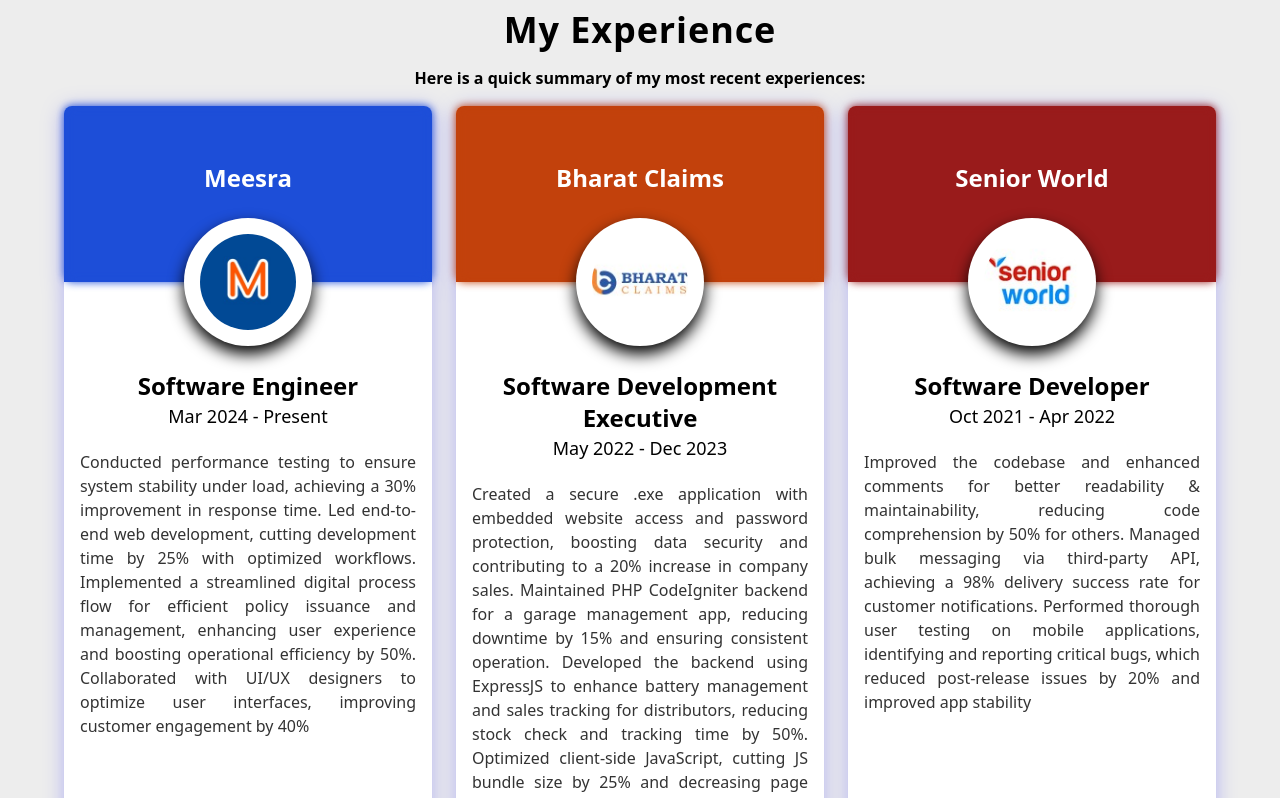
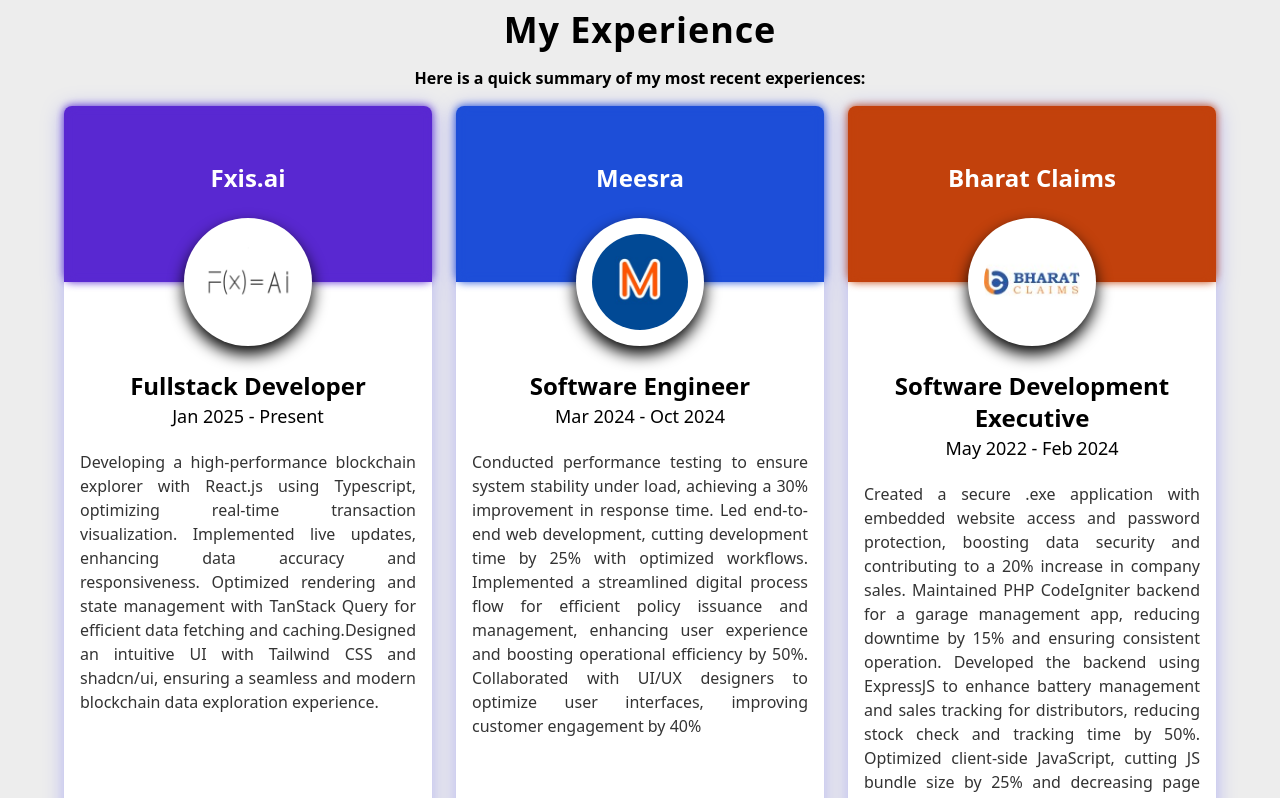
Before and after one commit to jatin-yadav/developer-portfolio-, a React (Vite) app: page / in a window 1280 px wide. Shown: the part 4340-5138 px from the top of the page. Built offline with nearby package versions, Linux system fonts and the light colour scheme; no server answers.

Commit message:
added new company

```diff
--- a/src/assets/index.ts
+++ b/src/assets/index.ts
@@ -39,6 +39,7 @@
 import seniorworld_logo from "./company/seniorworld_logo.jpeg";
 import nora_logo from "./company/nora_logo.jpeg";
 import teslaIcon from "./company/tesla.png";
+import fxisai from "./company/fx-logo.png";
 import blog1 from "./blogpost/blog1.jpg";
 import blog2 from "./blogpost/blog2.jpg";
 import blog3 from "./blogpost/blog3.jpg";
@@ -99,4 +100,5 @@
   CopyIcon,
   resumeLink,
   monorepoimg,
+  fxisai
 };
--- a/src/pages/Work.tsx
+++ b/src/pages/Work.tsx
@@ -1,14 +1,22 @@
-import { nora_logo, meesra_logo, seniorworld_logo, bharat_claims_logo } from "@/assets";
+import { nora_logo, meesra_logo, seniorworld_logo, bharat_claims_logo, fxisai } from "@/assets";
 import ExperinceDisplay from "@/components/ExperinceDisplay";
 import { styles } from "@/styles"
 
 const workExperince = [
     {
+        companyName: "Fxis.ai",
+        companyLogo: fxisai,
+        companyColor: 'bg-[#5928d1]',
+        position: "Fullstack Developer",
+        timePeriod: "Jan 2025 - Present",
+        description: "Developing a high-performance blockchain explorer with React.js using Typescript, optimizing real-time transaction visualization. Implemented live updates, enhancing data accuracy and responsiveness. Optimized rendering and state management with TanStack Query for efficient data fetching and caching.Designed an intuitive UI with Tailwind CSS and shadcn/ui, ensuring a seamless and modern blockchain data exploration experience."
+    },
+    {
         companyName: "Meesra",
         companyLogo: meesra_logo,
         companyColor: 'bg-blue-700',
         position: "Software Engineer",
-        timePeriod: "Mar 2024 - Present",
+        timePeriod: "Mar 2024 - Oct 2024",
         description: 'Conducted performance testing to ensure system stability under load, achieving a 30% improvement in response time. Led end-to-end web development, cutting development time by 25% with optimized workflows. Implemented a streamlined digital process flow for efficient policy issuance and management, enhancing user experience and boosting operational efficiency by 50%. Collaborated with UI/UX designers to optimize user interfaces, improving customer engagement by 40%'
     },
     {
@@ -16,7 +24,7 @@
         companyLogo: bharat_claims_logo,
         companyColor: 'bg-orange-700',
         position: " Software Development Executive",
-        timePeriod: "May 2022 - Dec 2023",
+        timePeriod: "May 2022 - Feb 2024",
         description: " Created a secure .exe application with embedded website access and password protection, boosting data security and contributing to a 20% increase in company sales. Maintained PHP CodeIgniter backend for a garage management app, reducing downtime by 15% and ensuring consistent operation. Developed the backend using ExpressJS to enhance battery management and sales tracking for distributors, reducing stock check and tracking time by 50%. Optimized client-side JavaScript, cutting JS bundle size by 25% and decreasing page load time by 40% for faster performance."
     },
     {
```
Also changed, not shown: src/assets/company/fx-logo-black.png (added), src/assets/company/fx-logo.png (added).
